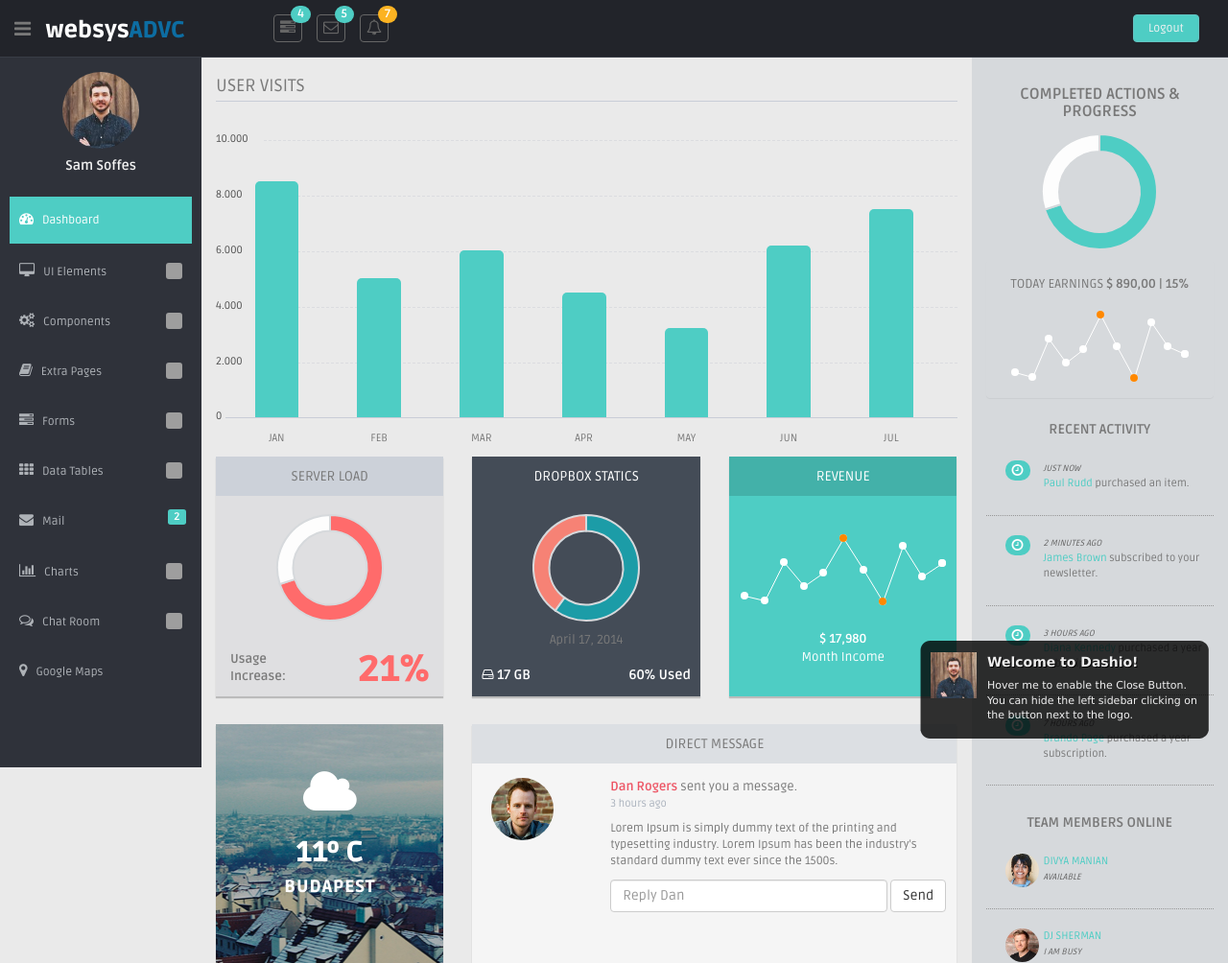
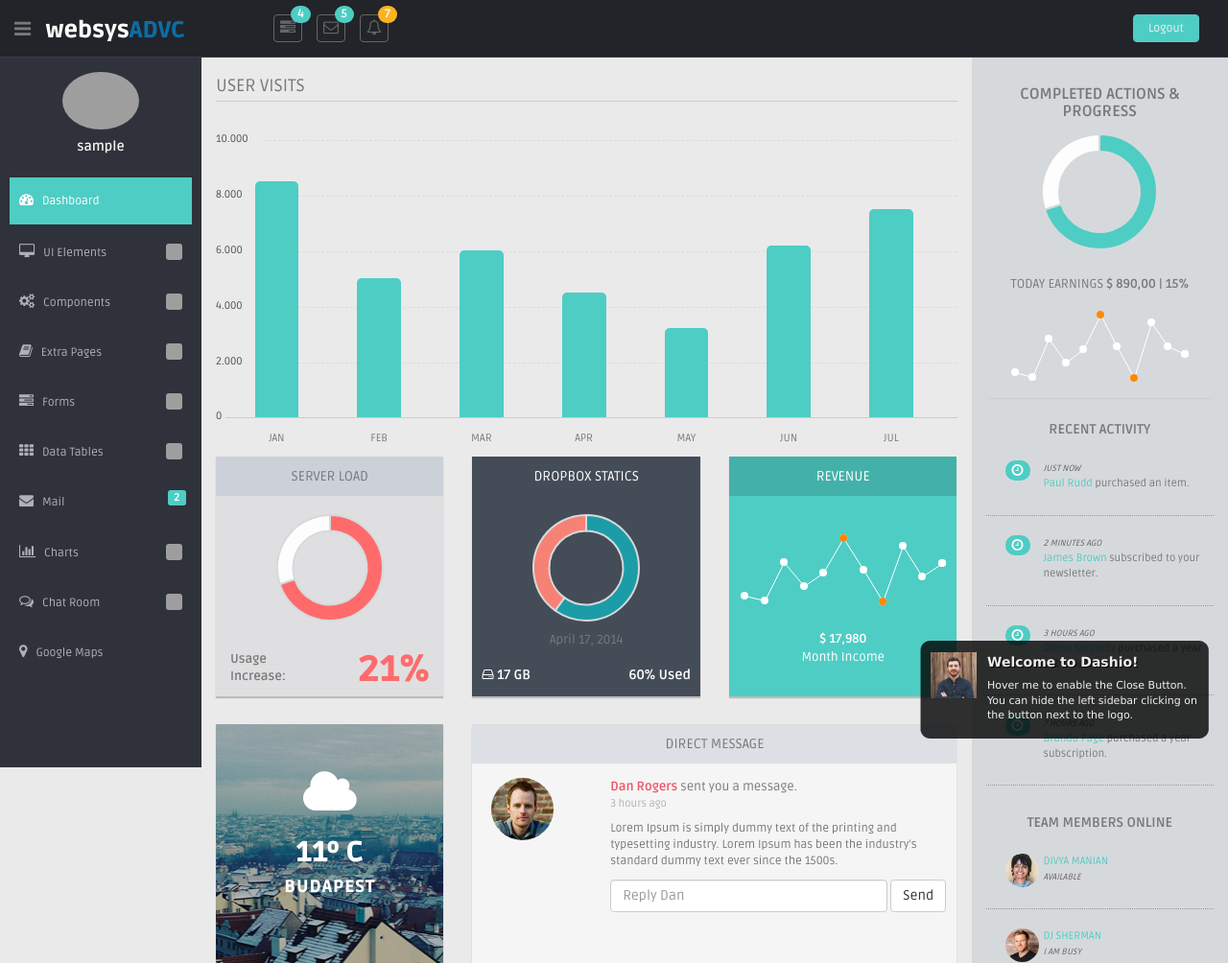
Before and after one commit to alissoncavalcanticma/advc, a PHP site: page /view/dashboard.php in a window 1280 px wide. Shown: the top 1004 px of the page at 96% size. Run offline with PHP 8.4, Linux system fonts and the light colour scheme; the visitor is signed in with stand-in values (Sample User, id 1); grey boxes are pictures that could not be loaded.

Commit message:
inc nome e foto do usuario logado em menu.php e start de session em dashboard.php, inc da pasta users em /assets/img com fotos do usuario logado

```diff
--- a/view/dashboard.php
+++ b/view/dashboard.php
@@ -1,3 +1,5 @@
+<?php session_start(); ?>
+
 <!-- header start -->
 <?php include_once 'header.php'; ?>
 <!--header end-->
--- a/view/menu.php
+++ b/view/menu.php
@@ -7,8 +7,8 @@
       <div id="sidebar" class="nav-collapse ">
         <!-- sidebar menu start-->
         <ul class="sidebar-menu" id="nav-accordion">
-          <p class="centered"><a href="profile.html"><img src="../assets/img/ui-sam.jpg" class="img-circle" width="80"></a></p>
-          <h5 class="centered">Sam Soffes</h5>
+          <p class="centered"><a href="profile.html"><img src="../assets/img/users/<?= strtolower($_SESSION['logon']) ?>.jpg" class="img-circle" width="80"></a></p>
+          <h5 class="centered"><?php echo $_SESSION['logon']; ?></h5>
           <li class="mt">
             <a class="active" href="index.html">
               <i class="fa fa-dashboard"></i>
```
Also changed, not shown: assets/img/users/alisson.jpg (added), assets/img/users/almir.jpg (added), assets/img/users/cleiton.jpg (added), assets/img/users/fabio kleber.jpg (added), assets/img/users/felipe.jpg (added), assets/img/users/guilherme.jpg (added), assets/img/users/matheus.jpg (added), assets/img/users/ribeiro.jpg (added).
